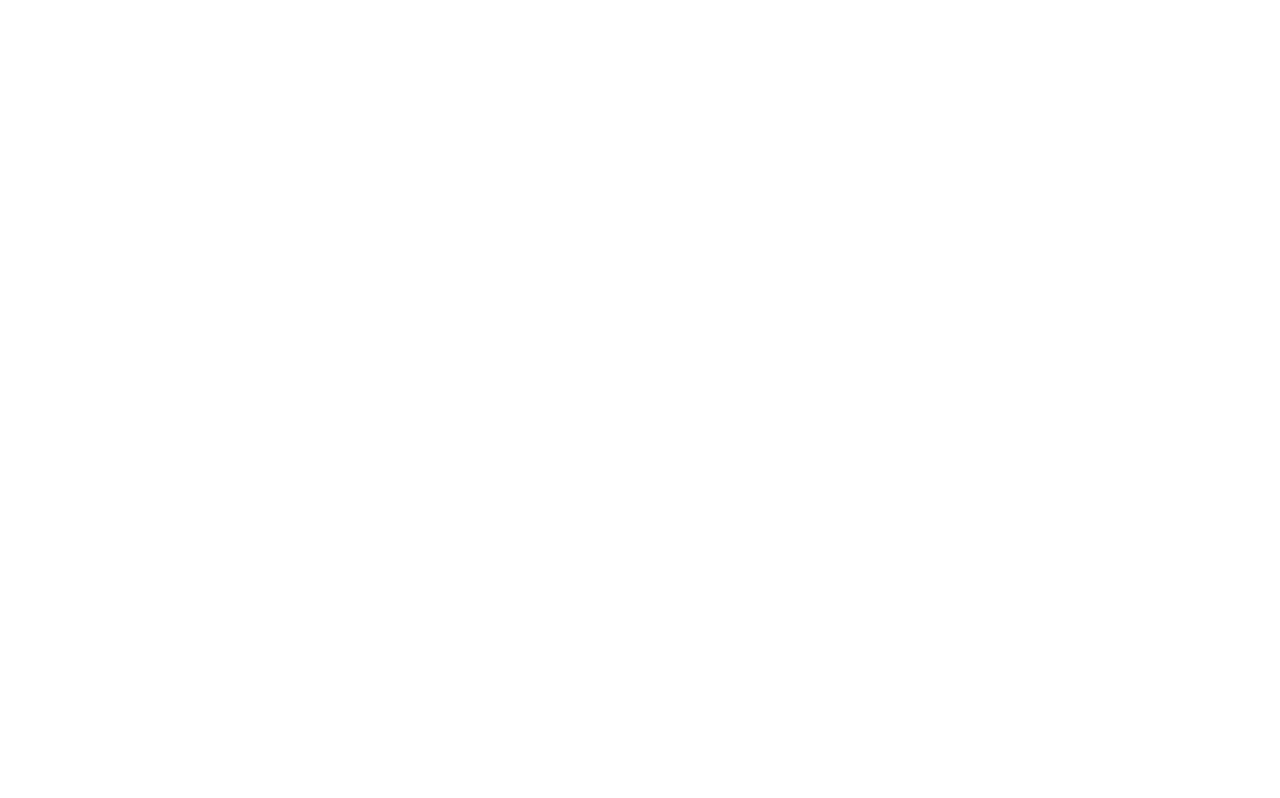
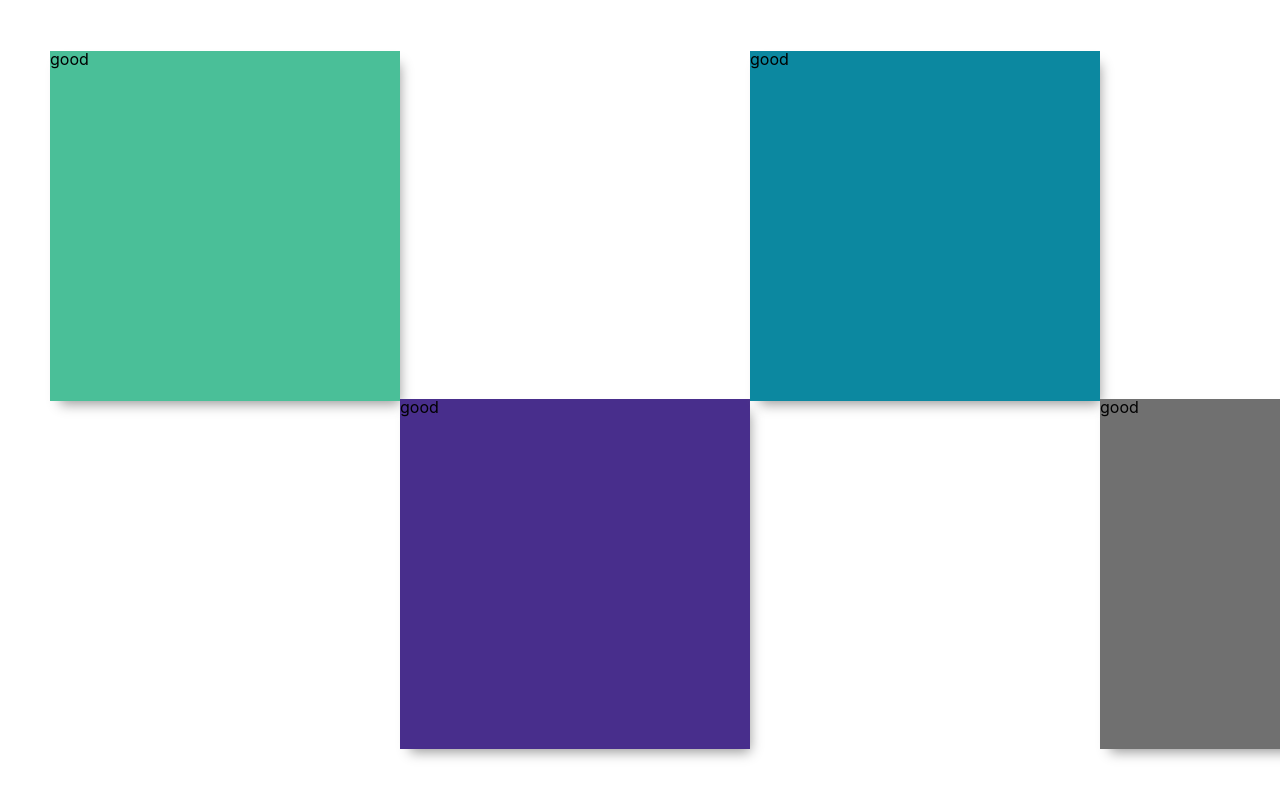
Before and after one commit to chanyoungcoding/Portfolio, a React (Create React App) app in the folder client/: page /project in a window 1280 px wide. Before the commit this address had no page. Built offline with nearby package versions, Linux system fonts and the light colour scheme.

Commit message:
project 소개 만들기

```diff
--- a/client/src/App.js
+++ b/client/src/App.js
@@ -2,7 +2,8 @@
 import {Route, Routes} from 'react-router-dom';
 import Home from './pages/Home';
 import Portfolio from './pages/Portfolio';
-import {RandomNumberProvider} from './contexts/randomNumber';
+import { RandomNumberProvider } from './contexts/randomNumber';
+import Project from './pages/project';
 
 
 function App() {
@@ -12,7 +13,8 @@
       <RandomNumberProvider>
         <Routes>
           <Route index element={<Home />} />
-          <Route path='/portfolio' element={<Portfolio/>} />
+          <Route path='/portfolio' element={<Portfolio />} />
+          <Route path='/project' element={<Project/>} />
         </Routes>
       </RandomNumberProvider>
     </div>
--- a/client/src/components/Rhombus.js
+++ b/client/src/components/Rhombus.js
@@ -2,10 +2,10 @@
 import {Link} from 'react-router-dom';
 import './Rhombus.css'
 
-const Rhombus = ({num}) => {
+const Rhombus = ({num, link}) => {
   return (
     <div className={`item-${num}`}>
-      <Link to="/portfolio">
+      <Link to={link}>
         <div className={`rhombus-${num}`}></div>
       </Link>
     </div>
--- a/client/src/pages/Home/index.js
+++ b/client/src/pages/Home/index.js
@@ -66,9 +66,9 @@
             ease: [0, 0.71, 0.2, 1.01]
           }}
         >
-          <Rhombus num={0} />
-          <Rhombus num={1} />
-          <Rhombus num={2} />
+          <Rhombus num={0} link={'/project'} />
+          <Rhombus num={1} link={'/portfolio'} />
+          <Rhombus num={2} link={'/portfolio'} />
         </motion.div>
       </div>
     </motion.div>
--- a/client/src/pages/Portfolio/index.js
+++ b/client/src/pages/Portfolio/index.js
@@ -36,6 +36,37 @@
           <a href='https://github.com/chanyoungcoding' target="_blank" rel="noopener noreferrer">github</a>
         </div>
 
+        <div className='main__li'>
+          <li>기본은 항상 중요하다고 생각하고 있습니다.</li>
+          <li>프론트엔드뿐만 아니라, 개발하는 모든 것을 즐깁니다.</li>
+          <li>궁금하고 모르는 부분은 어떻게든 찾아내서 알아가는 사람입니다.</li>
+        </div>
+
+        <div className='main__skills'>
+          <h1>SKILLS</h1>
+          <ul>
+            <li className='skills__front'>
+              <h2>FrontEnd</h2>
+              <p>HTML,CSS,JS</p>
+              <p>React</p>
+              <p>TypeScript</p>
+              <p>Webpack,Babel</p>
+            </li>
+            <li className='skills__backend'>
+              <h2>BackEnd</h2>
+              <p>Express</p>
+              <p>MongoDB</p>
+              <p>JEX</p>
+            </li>
+            <li className='skills__devops'>
+              <h2>DevOps</h2>
+              <p>option</p>
+              <p>option</p>
+              <p>option</p>
+            </li>
+          </ul>
+        </div>
+
       </div>
     </motion.div>
   );
--- a/client/src/pages/Portfolio/portfolio.css
+++ b/client/src/pages/Portfolio/portfolio.css
@@ -1,7 +1,6 @@
 .portfolio {
   width: 1080px;
   margin: 0 auto;
-  background-color: antiquewhite;
   color: black;
 }
 
@@ -42,3 +41,33 @@
 .main__introURL a:nth-child(1) {
   padding-left: 0;
 }
+
+.main__li {
+  border-left: 3px solid #9BCBFF;
+  padding: 15px;
+}
+
+.main__li li {
+  padding-bottom: 20px;
+}
+
+.main__li li:nth-child(3) {
+  padding-bottom: 0;
+}
+
+.main__skills  h1 {
+  color: #9BCBFF;
+  font-weight: 600;
+  font-size: 30px;
+  padding-top: 30px;
+}
+
+.main__skills ul li h2 {
+  font-weight: 500;
+  margin: 20px 0;
+}
+
+.main__skills ul li p {
+  margin-left: 30px;
+  margin-bottom: 15px;
+}
--- /dev/null
+++ b/client/src/pages/project/index.js
@@ -0,0 +1,61 @@
+import React, { useRef, useState } from "react";
+import './project.css';
+import { motion } from 'framer-motion';
+
+const Index = () => {
+  const containerRef = useRef(null);
+  const [isDragging, setIsDragging] = useState(false);
+  const [startX, setStartX] = useState(null);
+  const [scrollLeft, setScrollLeft] = useState(0);
+
+  const handleMouseLeave = () => {
+    setIsDragging(false);
+  };
+
+  const handleMouseDown = (event) => {
+    setIsDragging(true);
+    setStartX(event.pageX - containerRef.current.offsetLeft);
+    setScrollLeft(containerRef.current.scrollLeft);
+  };
+
+  const handleMouseUp = () => {
+    setIsDragging(false);
+  };
+
+  const handleMouseMove = (event) => {
+    if (!isDragging) return;
+    event.preventDefault();
+    const x = event.pageX - containerRef.current.offsetLeft;
+    const walk = (x - startX) * 1; // 스크롤 속도 조절 (값을 조정하여 스크롤 속도를 조절할 수 있습니다.)
+    containerRef.current.scrollLeft = scrollLeft - walk;
+  };
+
+  return (
+    <motion.div
+      initial={{ opacity: 0, y: 1000}}
+      animate={{ opacity: 1, y: 0 }}
+      transition={{
+        duration: .8
+      }}
+
+      ref={containerRef}
+      className="scrollable-container"
+      onMouseDown={handleMouseDown}
+      onMouseUp={handleMouseUp}
+      onMouseMove={handleMouseMove}
+      onMouseLeave={handleMouseLeave}
+    >
+      <div className="content">
+        <div className="box">good</div>
+        <div className="box">good</div>
+        <div className="box">good</div>
+        <div className="box">good</div>
+        <div className="box">good</div>
+        <div className="box">good</div>
+        <div className="box">good</div>
+      </div>
+    </motion.div>
+  );
+};
+
+export default Index;
--- /dev/null
+++ b/client/src/pages/project/project.css
@@ -0,0 +1,62 @@
+.scrollable-container {
+  height: 100vh;
+  overflow-x: scroll;
+  white-space: nowrap;
+  cursor: grab;
+  display: flex;
+}
+
+.scrollable-container:active {
+  cursor: grabbing;
+}
+
+.content {
+  padding: 0 50px;
+  display: flex;
+  align-items: center;
+}
+
+.box {
+  width: 350px;
+  height: 350px;
+  display: flex;
+  box-shadow: 5px 8px 12px -5px rgb(152, 152, 152);
+}
+
+.box:nth-child(2n-1) {
+  position: relative;
+  top: -174px;
+}
+
+
+.box:nth-child(2n) {
+  position: relative;
+  top: 174px;
+}
+
+
+.scrollable-container::-webkit-scrollbar {
+  display: none;
+}
+
+.content .box:nth-child(1) {
+  background-color: #4ABF98;
+}
+.content .box:nth-child(2) {
+  background-color: #482E8C;
+}
+.content .box:nth-child(3) {
+  background-color: #0C88A0;
+}
+.content .box:nth-child(4) {
+  background-color: #707070;
+}
+.content .box:nth-child(5) {
+  background-color: #CC372B;
+}
+.content .box:nth-child(6) {
+  background-color: #455484;
+}
+.content .box:nth-child(7) {
+  background-color: #CCB12B;
+}
```
